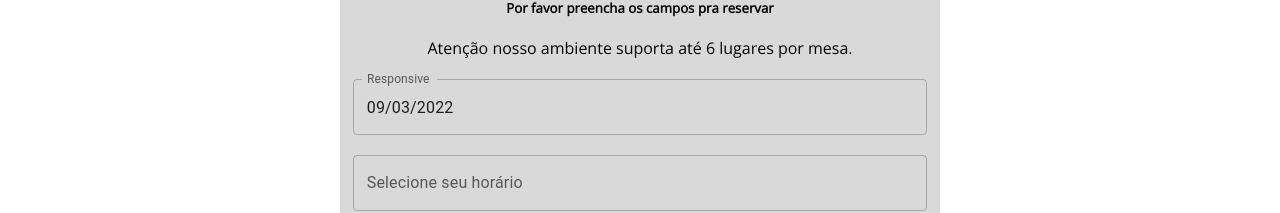
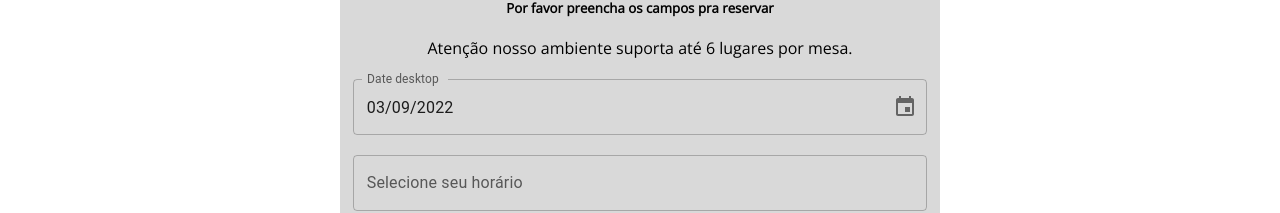
Before and after one commit to brendatondin/restauranteTucupi, a React (Vite) app: page /reservas in a window 1280 px wide. Shown: the part 271-484 px from the top of the page. Built offline with nearby package versions, Linux system fonts and the light colour scheme; a web font is replaced by a local one.

Commit message:
Ajustando o campo de data da reserva

```diff
--- a/src/components/DataCalendar/index.jsx
+++ b/src/components/DataCalendar/index.jsx
@@ -4,23 +4,25 @@ import TextField from "@mui/material/TextField";
 import Stack from "@mui/material/Stack";
 import { AdapterDayjs } from "@mui/x-date-pickers/AdapterDayjs";
 import { LocalizationProvider } from "@mui/x-date-pickers/LocalizationProvider";
-import { DatePicker } from "@mui/x-date-pickers/DatePicker";
+import { DesktopDatePicker } from '@mui/x-date-pickers/DesktopDatePicker';
+
 
 export default function ResponsiveDatePickers() {
   const [value, setValue] = React.useState(dayjs());
 
+  const handleChange = (newValue) => {
+    setValue(newValue);
+    console.log(value)
+  };
+
   return (
     <LocalizationProvider dateAdapter={AdapterDayjs}>
       <Stack spacing={3}>
-        <DatePicker
-          disableFuture
-          label="Responsive"
-          openTo="year"
-          views={["year", "month", "day"]}
+        <DesktopDatePicker
+          label="Date desktop"
+          inputFormat="DD/MM/YYYY"
           value={value}
-          onChange={(newValue) => {
-            setValue(newValue);
-          }}
+          onChange={handleChange}
           renderInput={(params) => <TextField {...params} />}
         />
       </Stack>
```
